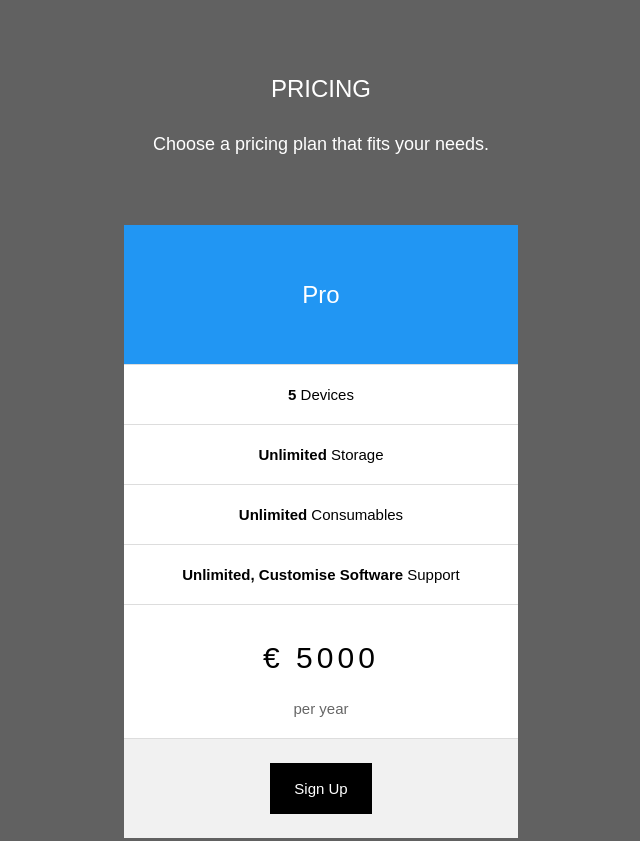
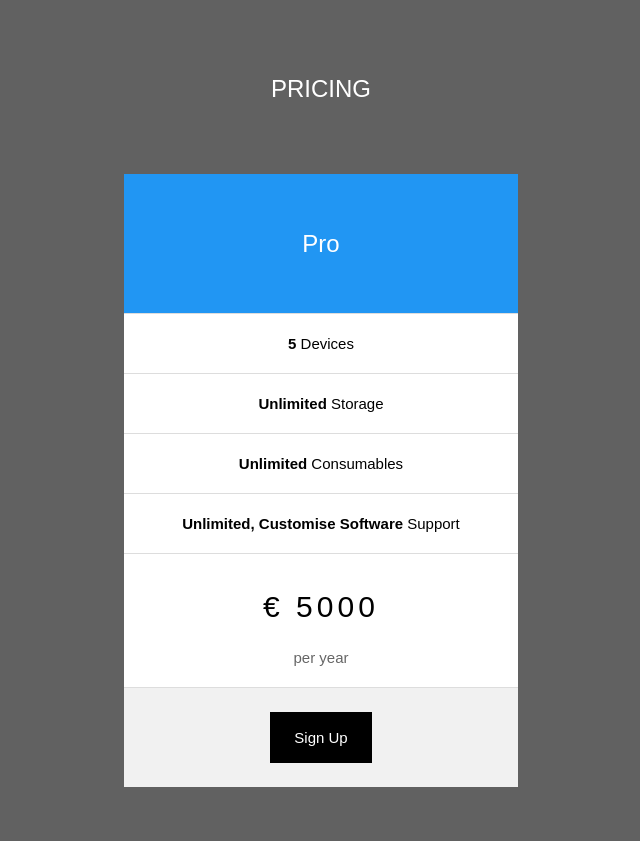
Before and after one commit to geraghad/geraghad.github.io, a plain HTML site: page index.html in a window 1280 px wide. Shown: the part 4300-5141 px from the top of the page, without its empty margins (319-959 px from the left). Drawn offline with Linux system fonts and the light colour scheme; a web font is replaced by a local one.

Commit message:
Initial commit

```diff
--- a/index.html
+++ b/index.html
@@ -323,7 +323,7 @@ iframe {
 <!-- Pricing Section -->
 <div class="w3-container w3-center w3-dark-grey" style="padding:128px 16px" id="pricing">
   <h3>PRICING</h3>
-  <p class="w3-large">Choose a pricing plan that fits your needs.</p>
+  <!-- <p class="w3-large">Choose a pricing plan that fits your needs.</p> -->
   <div class="w3-row-padding" style="margin-top:64px">
     <div class="w3-third w3-section">
       <!-- <ul class="w3-ul w3-white w3-hover-shadow">
@@ -353,7 +353,7 @@ iframe {
           <span class="w3-opacity">per year</span>
         </li>
         <li class="w3-light-grey w3-padding-24">
-          <button class="w3-button w3-black w3-padding-large">Sign Up</button>
+          <a href="#contact"><button class="w3-button w3-black w3-padding-large">Sign Up</button></a>
         </li>
       </ul>
     </div>
@@ -385,7 +385,7 @@ iframe {
     <p><i class="fa fa-phone fa-fw w3-xxlarge w3-margin-right"></i> Phone: +353894902299</p>
     <p><i class="fa fa-envelope fa-fw w3-xxlarge w3-margin-right"> </i> Email: injurysense@gmail.com</p>
     <br>
-    <form method="post" action="mailto:injurysense@gmail.com">
+    <!-- <form method="post" action="mailto:injurysense@gmail.com">
       <p><input class="w3-input w3-border" type="text" placeholder="Name" required name="Name"></p>
       <p><input class="w3-input w3-border" type="text" placeholder="Email" required name="Email"></p>
       <p><input class="w3-input w3-border" type="text" placeholder="Subject" required name="Subject"></p>
@@ -395,7 +395,7 @@ iframe {
           <i class="fa fa-paper-plane"></i> SEND MESSAGE
         </button>
       </p>
-    </form>
+    </form> -->
     <!-- Image of location/map -->
     <!-- <img src="/w3images/map.jpg" class="w3-image w3-greyscale" style="width:100%;margin-top:48px"> -->
   </div>
```
